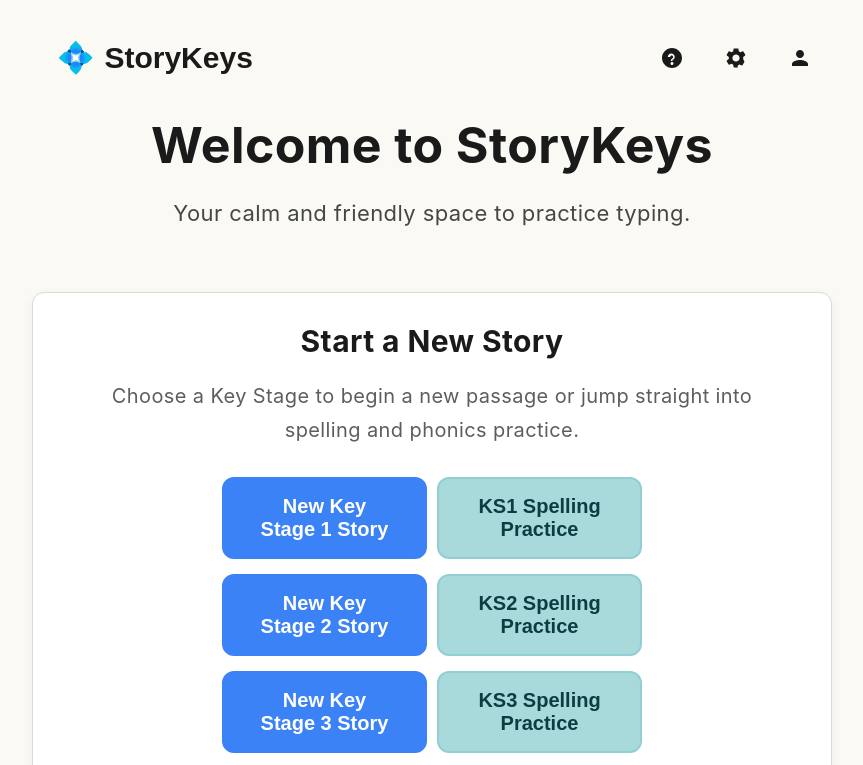
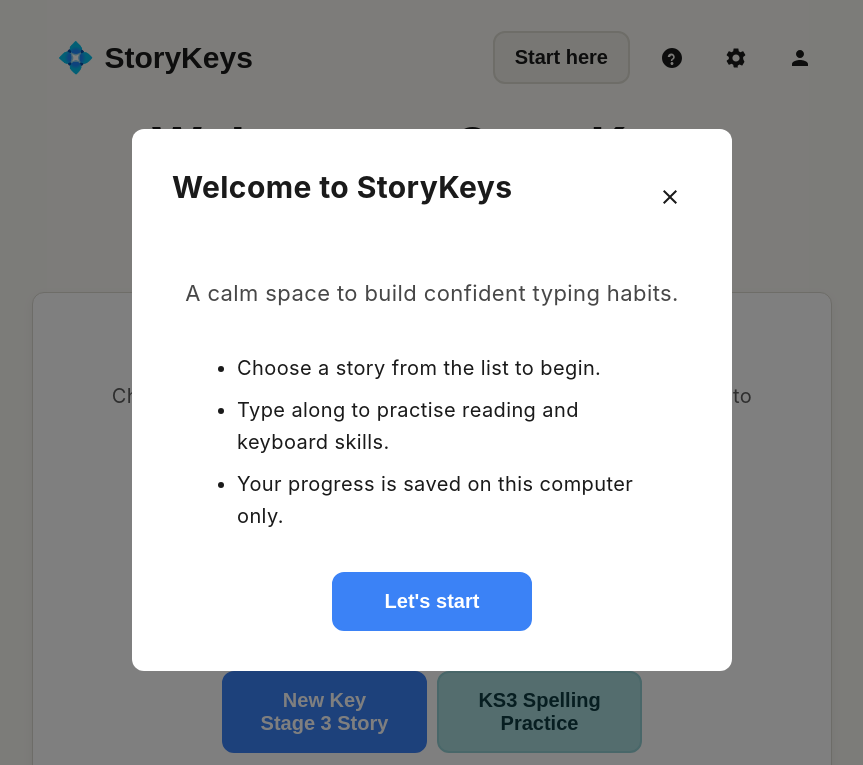
Before and after one commit to LightningPhil/StoryKeys, a plain HTML site: page index.html in a window 1280 px wide. Shown: the top 765 px of the page, without its empty margins (208-1071 px from the left). Drawn offline with Linux system fonts and the light colour scheme.

Commit message:
Add welcome onboarding flow and start button

```diff
--- a/index.html
+++ b/index.html
@@ -63,11 +63,16 @@
         .app-title-button:hover { background-color: var(--color-subtle-bg); }
         .app-title-button:focus-visible { outline: 3px solid var(--color-accent); outline-offset: 2px; box-shadow: 0 0 0 4px rgba(59, 130, 246, 0.2); }
         .app-title-button span { display: inline-flex; align-items: center; }
+        .start-here-btn { padding: 0.65rem 1rem; font-weight: 700; }
         .modal { position: fixed; top: 0; left: 0; width: 100%; height: 100%; background: rgba(0,0,0,0.5); display: none; justify-content: center; align-items: center; z-index: 100; }
         .modal.active { display: flex; }
         .modal-content { background: var(--color-card-bg); border-radius: var(--border-radius); padding: 2rem; max-width: 95%; width: 600px; max-height: 90vh; overflow-y: auto; display: flex; flex-direction: column; }
         .about-modal { gap: 1.5rem; }
         .about-modal .info-block { border: 1px solid var(--color-border); border-radius: var(--border-radius); padding: 1.5rem; background: var(--color-card-bg); }
+        .welcome-modal { text-align: center; gap: 1rem; }
+        .welcome-modal .lead { font-size: 1.1rem; opacity: 0.8; }
+        .welcome-list { text-align: left; margin: 0 auto; padding-left: 1.25rem; max-width: 440px; display: grid; gap: 0.5rem; }
+        .welcome-list li { line-height: 1.6; }
         .about-modal .info-block h3 { margin-top: 0; }
         .about-modal .markdown-block p { margin: 0 0 1rem 0; }
         .about-modal .markdown-block p:last-child { margin-bottom: 0; }
@@ -184,6 +189,7 @@
                 <span>StoryKeys</span>
             </button>
             <div class="button-group">
+                <button id="start-here-btn" class="button button-secondary start-here-btn" type="button">Start here</button>
                 <button id="help-btn" class="icon-button" title="Help"><svg viewBox="0 0 24 24"><path d="M12 2C6.48 2 2 6.48 2 12s4.48 10 10 10 10-4.48 10-10S17.52 2 12 2zm0 17c-.83 0-1.5-.67-1.5-1.5S11.17 16 12 16s1.5.67 1.5 1.5S12.83 19 12 19zm1.4-5.75c-.63.46-1.02.86-1.02 1.75h-1.5c0-1.16.56-1.87 1.25-2.38.62-.45 1.02-.83 1.02-1.62 0-.83-.67-1.5-1.5-1.5s-1.5.67-1.5 1.5H7.75c0-1.93 1.57-3.5 3.5-3.5s3.5 1.57 3.5 3.5c0 1.26-.64 2.02-1.35 2.75z"></path></svg></button>
                 <button id="settings-btn" class="icon-button" title="Settings"><svg viewBox="0 0 24 24"><path d="M19.14,12.94c0.04-0.3,0.06-0.61,0.06-0.94c0-0.32-0.02-0.64-0.07-0.94l2.03-1.58c0.18-0.14,0.23-0.41,0.12-0.61 l-1.92-3.32c-0.12-0.22-0.37-0.29-0.59-0.22l-2.39,0.96c-0.5-0.38-1.03-0.7-1.62-0.94L14.4,2.81c-0.04-0.24-0.24-0.41-0.48-0.41 h-3.84c-0.24,0-0.44,0.17-0.48,0.41L9.22,5.25C8.63,5.5,8.1,5.82,7.6,6.2L5.21,5.24C4.99,5.16,4.74,5.23,4.62,5.45L2.7,8.77 c-0.12,0.21-0.07,0.47,0.12,0.61l2.03,1.58C4.82,11.36,4.8,11.68,4.8,12s0.02,0.64,0.07,0.94l-2.03,1.58 c-0.18,0.14-0.23,0.41-0.12,0.61l1.92,3.32c0.12,0.22,0.37,0.29,0.59,0.22l2.39-0.96c0.5,0.38,1.03,0.7,1.62,0.94l0.38,2.44 c0.04,0.24,0.24,0.41,0.48,0.41h3.84c0.24,0,0.44,0.17-0.48,0.41l0.38-2.44c0.59-0.24,1.13-0.56,1.62-0.94l2.39,0.96 c0.22,0.08,0.47,0.01,0.59-0.22l1.92-3.32c0.12-0.2,0.07-0.47-0.12-0.61L19.14,12.94z M12,15.6c-1.98,0-3.6-1.62-3.6-3.6 s1.62-3.6,3.6-3.6s3.6,1.62,3.6,3.6S13.98,15.6,12,15.6z"></path></svg></button>
                 <button id="parent-btn" class="icon-button" title="Parent Glance"><svg viewBox="0 0 24 24"><path d="M12,12c2.21,0,4-1.79,4-4s-1.79-4-4-4S8,5.79,8,8S9.79,12,12,12z M12,14c-2.67,0-8,1.34-8,4v2h16v-2 C20,15.34,14.67,14,12,14z"></path></svg></button>
--- a/src/main.js
+++ b/src/main.js
@@ -16,24 +16,31 @@
 'use strict';
 const APP_VERSION = "8.0.0";
 const SCHEMA_VERSION = 1;
+const CURRENT_WELCOME_VERSION = 1;
+const DEFAULT_META = { hasSeenWelcome: false, welcomeVersion: CURRENT_WELCOME_VERSION };
 
 // --- 1. STATE MANAGEMENT ---
 let state = {
     settings: { font: 'default', lineHeight: 1.7, letterSpacing: 2, theme: 'cream', lockstepDefault: true, focusLineDefault: false, keyboardHintDefault: false, showTimerDisplay: true, defaultStage: 'KS2', pin: null },
     progress: { minutesTotal: 0, wordsTotal: 0, badges: [], themesCompleted: {}, stagesCompleted: {}, lastPlayed: null, consecutiveDays: 0, completedPassages: [], completedSpellings: [], completedPhonics: [] },
     sessions: [],
+    meta: { ...DEFAULT_META },
     ui: { currentScreen: 'home', modal: null, lastFocus: null },
     runtime: {},
 };
 
 function saveState() {
-    localStorage.setItem('storykeys_state', JSON.stringify({ ...state, _v: SCHEMA_VERSION }));
+    try {
+        localStorage.setItem('storykeys_state', JSON.stringify({ ...state, _v: SCHEMA_VERSION }));
+    } catch (e) {
+        console.warn('Unable to save state to localStorage:', e);
+    }
 }
 
 function loadState() {
-    const raw = localStorage.getItem('storykeys_state');
-    if (!raw) return;
     try {
+        const raw = localStorage.getItem('storykeys_state');
+        if (!raw) return;
         const parsed = JSON.parse(raw);
         state.settings = { ...state.settings, ...parsed.settings };
         state.progress = {
@@ -44,9 +51,20 @@
             completedPhonics: parsed.progress?.completedPhonics || [],
         };
         state.sessions = parsed.sessions || [];
+        state.meta = { ...DEFAULT_META, ...(parsed.meta || {}) };
     } catch (e) {
         console.error("Failed to parse state from localStorage:", e);
     }
+}
+
+function markWelcomeSeen() {
+    state.meta.hasSeenWelcome = true;
+    state.meta.welcomeVersion = CURRENT_WELCOME_VERSION;
+    saveState();
+}
+
+function shouldShowWelcome() {
+    return !state.meta.hasSeenWelcome || state.meta.welcomeVersion !== CURRENT_WELCOME_VERSION;
 }
 
 // --- 2. DOM REFERENCES ---
@@ -107,6 +125,9 @@
 function closeModal() {
     const modalEl = modalContainer.querySelector('.modal');
     if (modalEl) {
+        if (state.ui.modal === 'welcome') {
+            markWelcomeSeen();
+        }
         modalEl.classList.remove('active');
         setTimeout(() => {
             modalContainer.innerHTML = '';
@@ -120,6 +141,7 @@
 function bindAppEvents() {
     document.getElementById('about-btn').addEventListener('click', () => showModal('about'));
     document.getElementById('help-btn').addEventListener('click', () => showModal('help'));
+    document.getElementById('start-here-btn').addEventListener('click', () => showModal('welcome'));
     document.getElementById('settings-btn').addEventListener('click', () => showModal('settings'));
     document.getElementById('parent-btn').addEventListener('click', () => {
         state.settings.pin ? showModal('pin') : showModal('parent');
@@ -253,8 +275,10 @@
     const modalEl = modalContainer.querySelector('.modal');
     const contentEl = modalEl.querySelector('.modal-content');
 
-    modalEl.querySelector('#close-modal-btn')?.addEventListener('click', closeModal);
-    modalEl.addEventListener('click', e => { if (e.target === modalEl) closeModal(); });
+    const closeHandler = () => closeModal();
+
+    modalEl.querySelector('#close-modal-btn')?.addEventListener('click', closeHandler);
+    modalEl.addEventListener('click', e => { if (e.target === modalEl) closeHandler(); });
 
     const focusables = Array.from(contentEl.querySelectorAll('button, [href], input, select, textarea, [tabindex]:not([tabindex="-1"])'));
     if (focusables.length > 0) {
@@ -329,6 +353,10 @@
         const pickerState = getLessonPickerState();
         setStageFilterVisibility(pickerState.currentType);
         handleFilterChange({ currentStage: pickerState.currentStage });
+    }
+    if (modalName === 'welcome') {
+        const startButton = document.getElementById('welcome-start-btn');
+        startButton?.addEventListener('click', closeModal);
     }
     if (modalName === 'settings') {
         const s = state.settings;
@@ -415,6 +443,10 @@
         showScreen('home');
         bindAppEvents();
 
+        if (shouldShowWelcome()) {
+            showModal('welcome');
+        }
+
         // Pass a reference to the DATA object to a global scope for the pagination controls
         // This is a small workaround to avoid complex event bubbling or state management libraries
         window.StoryKeys = { DATA };
--- a/src/ui.js
+++ b/src/ui.js
@@ -209,6 +209,18 @@
 export function getModalHtml(modalName, state, DATA) {
     const closeModalBtn = `<button id="close-modal-btn" class="icon-button" title="Close"><svg viewBox="0 0 24 24"><path d="M19 6.41L17.59 5 12 10.59 6.41 5 5 6.41 10.59 12 5 17.59 6.41 19 12 13.41 17.59 19 19 17.59 13.41 12z"></path></svg></button>`;
     switch (modalName) {
+        case 'welcome':
+            return `
+            <div class="modal" id="welcome-modal"><div class="modal-content welcome-modal">
+                <div class="modal-header"><h2>Welcome to StoryKeys</h2>${closeModalBtn}</div>
+                <p class="lead">A calm space to build confident typing habits.</p>
+                <ul class="welcome-list">
+                    <li>Choose a story from the list to begin.</li>
+                    <li>Type along to practise reading and keyboard skills.</li>
+                    <li>Your progress is saved on this computer only.</li>
+                </ul>
+                <button id="welcome-start-btn" class="button button-primary" style="margin-top: 1rem; align-self: center; min-width: 200px;">Let's start</button>
+            </div></div>`;
         case 'about':
             return `
             <div class="modal"><div class="modal-content about-modal">
```
